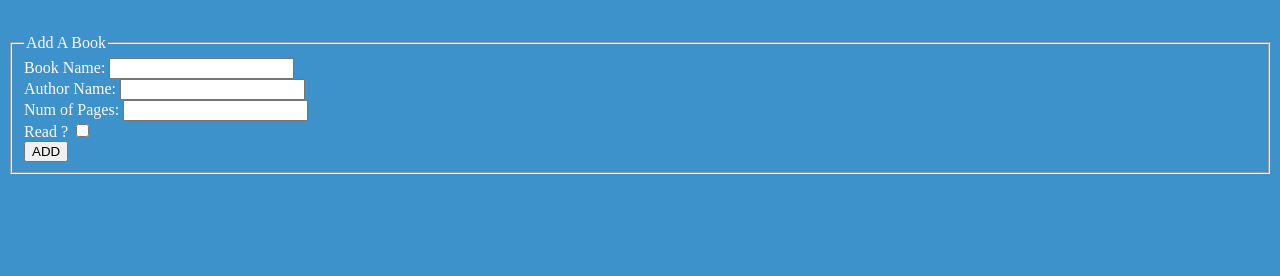
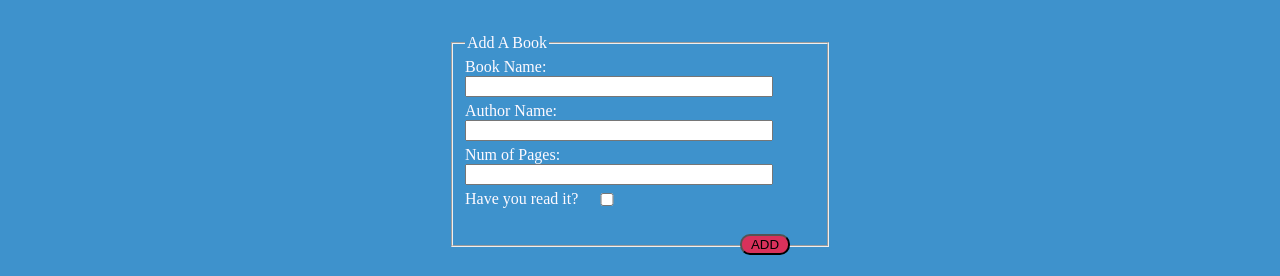
Before and after one commit to adriant172/Library, a plain HTML site: page index.html in a window 1280 px wide. Both pictures are taken after a click on the element "NEW BOOK". Shown: the part 114-390 px from the top of the page. Drawn offline with Linux system fonts and the light colour scheme.

Commit message:
add form validation via javascript

```diff
--- a/index.html
+++ b/index.html
@@ -13,23 +13,26 @@
         <button type="button" class="show-form-button">NEW BOOK</button>
     </div>
 
-    <form action="post" id="add-book">
+    <form id="add-book">
         <fieldset>
             <legend>Add A Book</legend>
-            <div>
+            <div class="form-entry">
                 <label for="bookName">Book Name: </label>
-                <input type="text" name="bookName" id="bookName">
+                <input type="text" required name="bookName" id="bookName">
+                <div class="invalid-message"></div>
             </div>
-            <div>
+            <div class="form-entry">
                 <label for="author">Author Name: </label>
-                <input type="text" name="author" id="author">
+                <input type="text" required name="author" id="author">
+                <div class="invalid-message" ></div>
             </div>
-            <div>
+            <div class="form-entry">
                 <label for="">Num of Pages: </label>
-                <input type="text" name="pages" id="pages">
+                <input type="number" required minlength="1"  name="pages" id="pages">
+                <div class="invalid-message"></div>
             </div>
-            <div>
-                <label for="read">Read ?</label>
+            <div class="form-entry">
+                <label for="read">Have you read it?</label>
                 <input type="checkbox" id="read" name="read" value="read">
             </div>
             <button type="button" form="add-book" id="add-button">ADD</button>
--- a/scripts.js
+++ b/scripts.js
@@ -82,13 +82,25 @@ function addBooksToLibraryContainer() {
 function addBookToLibrary() {
     const addBookButton = document.querySelector("#add-button");
     const newBookForm =  document.querySelector("#add-book");
+    const invalidMessages = document.querySelectorAll(".invalid-message");
 
     addBookButton.addEventListener('click', (event) => {
+        for (message of invalidMessages) {
+        message.innerHTML = "";
+        }
+
         const bookName = document.querySelector('#bookName');
         const author = document.querySelector('#author');
         const pages = document.querySelector('#pages');
         let read = document.querySelector('#read').checked
 
+        for (item of [bookName, author, pages]) {
+            const elementId = item.id;
+            if (!item.value) {
+                document.querySelector(`#${elementId} + div`).innerHTML = "Invalid. No Input";
+                return
+            }
+        }
 
         const newBook = new book(bookName.value, author.value, pages.value, read, 0);
 
@@ -119,6 +131,7 @@ function toggleReadStatus(index) {
 }
 
 
+
 /// END FUNCTIONS ///
 
 showAddBookForm();
--- a/styles.css
+++ b/styles.css
@@ -1,9 +1,14 @@
-
+input::-webkit-outer-spin-button,
+input::-webkit-inner-spin-button {
+  -webkit-appearance: none;
+  margin: 0;
+}
 body {
     display: grid;
     grid-template-columns: 1fr;
     background-color: #3e92cc;
     color: #FFFAFF;
+    justify-items: center;
 }
 
 h1 {
@@ -25,6 +30,46 @@ h1 {
 }
 #add-book {
     display: none;
+}
+fieldset {
+    width: 60%;
+    display: flex;
+    flex-direction: column;
+    align-items:flex-start;
+    justify-content: center;
+    gap: 5px;
+}
+.form-entry {
+    width: 350px;
+    display: flex;
+    flex-flow: wrap;
+    justify-content:space-between;
+}
+input {
+    width: 300px;
+}
+input:focus {
+    border: solid #e37490;
+}
+fieldset div:nth-child(5) {
+    justify-content: flex-start;
+}
+fieldset div:nth-child(5) > input{
+    width: 50px;
+    border-radius: 15px ;
+}
+.form-entry div:nth-child(3) {
+    color: red;
+    font-size: 12px;
+    align-self: center;
+}
+#add-button {
+    width: 50px;
+    position: relative;
+    top: 20px;
+    left: 275px;
+    border-radius: 10px;
+    background-color: #D8315B ;
 }
 .library-container {
     display: grid;
```
